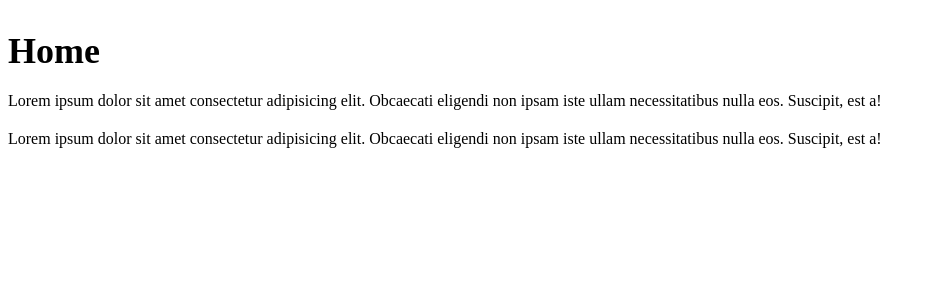
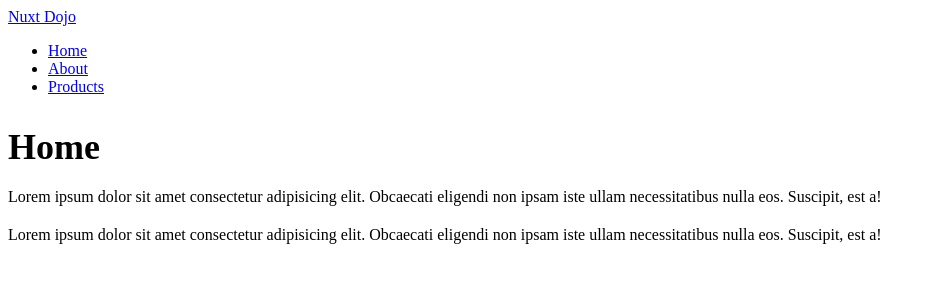
Before and after one commit to Elybourland/nuxt-tutorial, a Nuxt app: page / in a window 1280 px wide. Shown: the top 300 px of the page, without its empty margins (0-935 px from the left). Built offline with nearby package versions, Linux system fonts and the light colour scheme.

Commit message:
nuxtlink

```diff
--- a/pages/about.vue
+++ b/pages/about.vue
@@ -1,5 +1,17 @@
 <template>
   <div>
+
+    <header>
+      <nav>
+        <NuxtLink to="/">Nuxt Dojo</NuxtLink>
+        <ul>
+          <li><NuxtLink to="/">Home</NuxtLink></li>
+          <li><NuxtLink to="/about">About</NuxtLink></li>
+          <li><NuxtLink to="/products">Products</NuxtLink></li>
+        </ul>
+      </nav>
+    </header>
+
     <h2>About</h2>
     <p>Lorem ipsum dolor sit amet consectetur adipisicing elit. Obcaecati eligendi non ipsam iste ullam necessitatibus nulla eos. Suscipit, est a!</p>
     <p>Lorem ipsum dolor sit amet consectetur adipisicing elit. Obcaecati eligendi non ipsam iste ullam necessitatibus nulla eos. Suscipit, est a!</p>
--- a/pages/index.vue
+++ b/pages/index.vue
@@ -1,5 +1,17 @@
 <template>
   <div>
+
+    <header>
+      <nav>
+        <NuxtLink to="/">Nuxt Dojo</NuxtLink>
+        <ul>
+          <li><NuxtLink to="/">Home</NuxtLink></li>
+          <li><NuxtLink to="/about">About</NuxtLink></li>
+          <li><NuxtLink to="/products">Products</NuxtLink></li>
+        </ul>
+      </nav>
+    </header>
+
     <h2>Home</h2>
     <p>Lorem ipsum dolor sit amet consectetur adipisicing elit. Obcaecati eligendi non ipsam iste ullam necessitatibus nulla eos. Suscipit, est a!</p>
     <p>Lorem ipsum dolor sit amet consectetur adipisicing elit. Obcaecati eligendi non ipsam iste ullam necessitatibus nulla eos. Suscipit, est a!</p>
```
